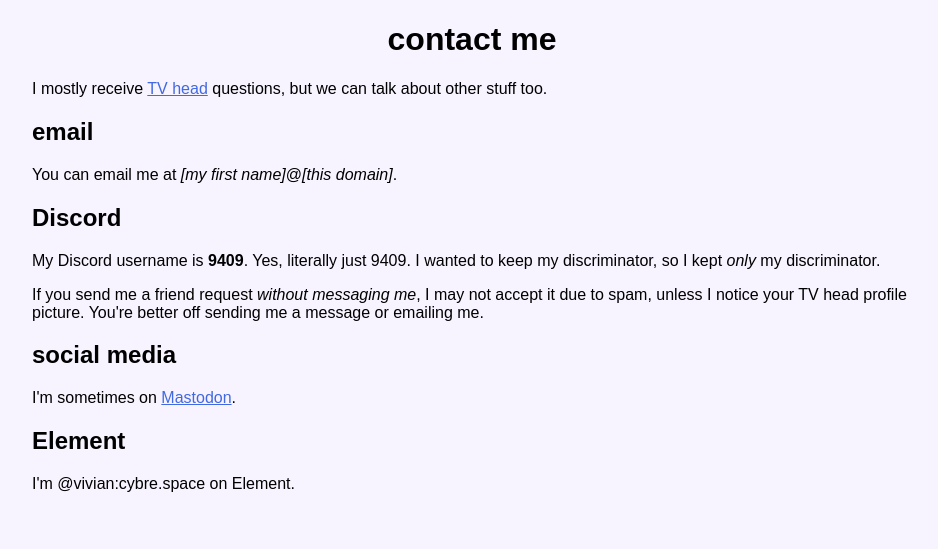
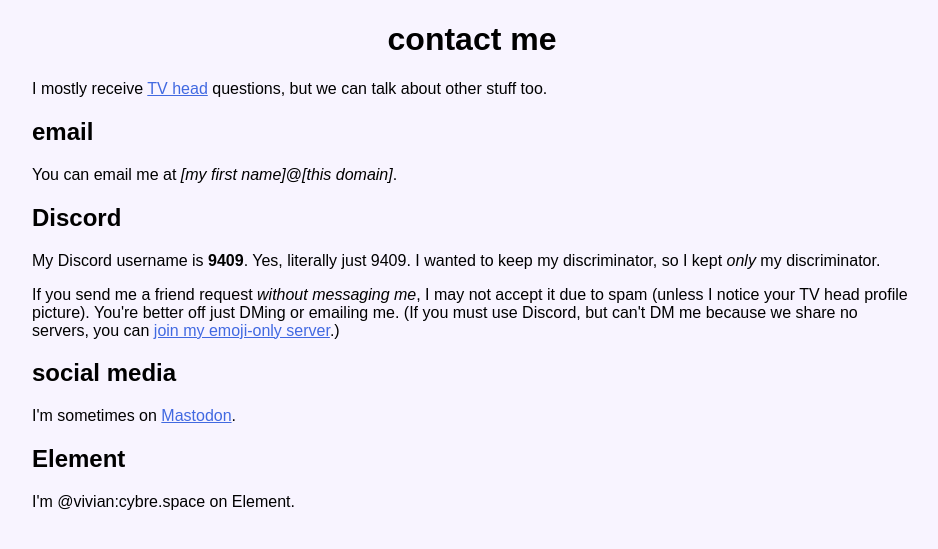
Before and after one commit to Roachbones/Roachbones.github.io, a Jekyll site: the page contact.html, which Jekyll copies as it is, in a window 1280 px wide. Shown: the top 549 px of the page, without its empty margins (168-1106 px from the left). Built offline with Jekyll 4.4.1, drawn with Linux system fonts in a browser that asks for light colours.

Commit message:
Try to encourage DMs over friend requests

```diff
--- a/contact.html
+++ b/contact.html
@@ -20,7 +20,7 @@
 
 <h2>Discord</h2>
 <p>My Discord username is <strong>9409</strong>. Yes, literally just 9409. I wanted to keep my discriminator, so I kept <em>only</em> my discriminator.</p>
-<p>If you send me a friend request <em>without messaging me</em>, I may not accept it due to spam, unless I notice your TV head profile picture. You're better off sending me a message or emailing me.</p>
+<p>If you send me a friend request <em>without messaging me</em>, I may not accept it due to spam (unless I notice your TV head profile picture). You're better off just DMing or emailing me. (If you must use Discord, but can't DM me because we share no servers, you can <a href="https://discord.gg/uHtVgCR">join my emoji-only server</a>.)</p>
 
 <h2>social media</h2>
 <p>I'm sometimes on <a rel="me" href="https://mastodon.social/@vivianrose">Mastodon</a>.</p>
```
